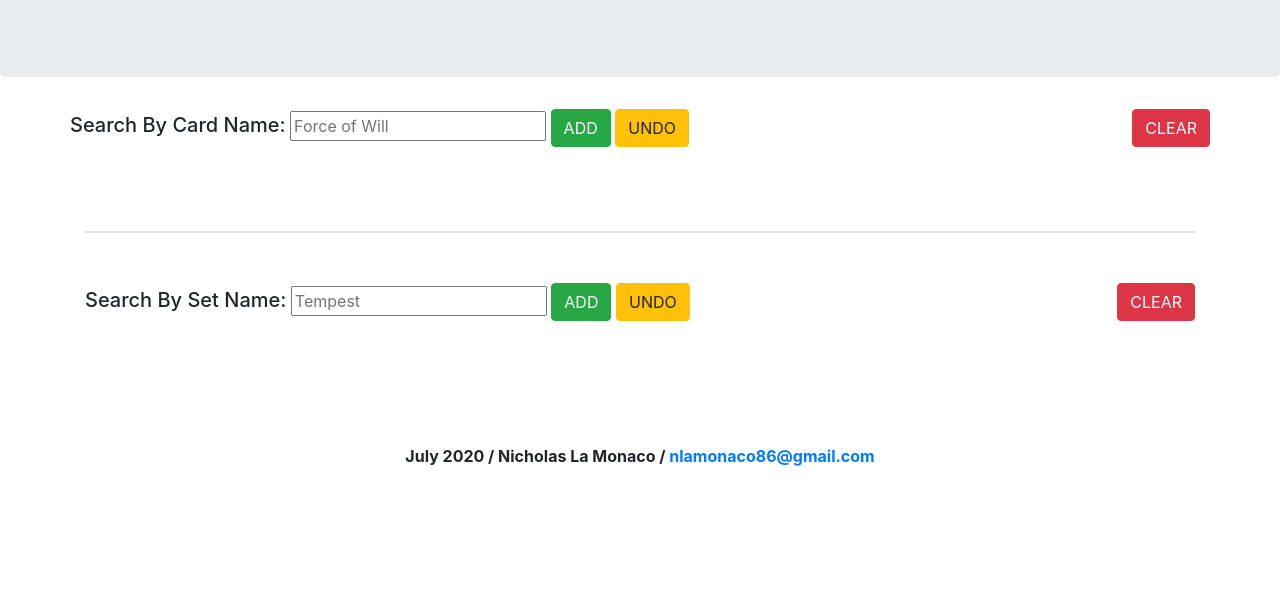
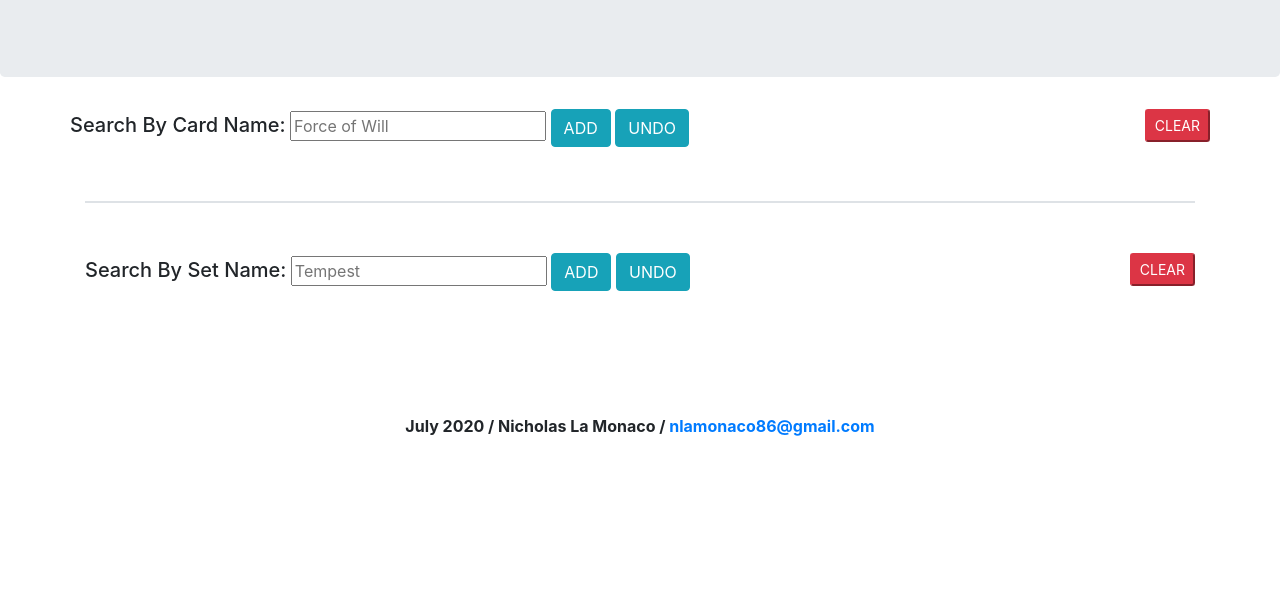
Before and after one commit to nlamonaco86/Power_Nine, a plain HTML site: page index.html in a window 1280 px wide. Shown: the part 187-800 px from the top of the page. Drawn offline with nearby package versions, Linux system fonts and the light colour scheme; no server answers.

Commit message:
font and button colors

```diff
--- a/index.html
+++ b/index.html
@@ -34,31 +34,31 @@
   <div class="jumbotron">
     <div class="container">
       <header class="container">
-        <h1>Power Nine</h1>
-        <p>Display your collection, and share it with the world.</p>
+        <h1 class="font-weight-bold text-info">Power Nine</h1>
+        <p class="font-italic">Display your collection, and share it with the world.</p>
       </header>
     </div>
   </div>
 
   <!-- Card Search -->
   <form class="container">
-    <div class="row justify-content-between">
+    <div class="row justify-content-between searchBar">
       <div>
         <label for="cardname">
           <h5>Search By Card Name: </h5>
         </label>
         <input type="text" id="cardName" placeholder="Force of Will">
-        <button type="add" id="add" class="btn btn-success">ADD</button>
-        <button type="clear" id="undo" class="btn btn-warning">UNDO</button>
+        <button type="add" id="add" class="btn btn-info">ADD</button>
+        <button type="clear" id="undo" class="btn btn-info">UNDO</button>
       </div>
       <div>
-        <button type="clear" id="clear" class="btn btn-danger">CLEAR</button>
+        <button type="clear" id="clear" class="btn-sm btn-danger">CLEAR</button>
       </div>
     </div>
   </form>
 
   <!--"Now Showing" Set Info-->
-  <div class="media container padText" id="infoTab">
+  <div class="media container" id="infoTab">
     <img id="setThumb" class="mr-3 symTiny">
     <div class="media-body">
       <h5 id="nowShowing" class="mt-0"></h5>
@@ -90,11 +90,11 @@
             <h5>Search By Set Name: </h5>
           </label>
           <input type="text" id="setName" placeholder="Tempest">
-          <button type="add" id="addSet" class="btn btn-success">ADD</button>
-          <button type="clear" id="undoSet" class="btn btn-warning">UNDO</button>
+          <button type="add" id="addSet" class="btn btn-info">ADD</button>
+          <button type="clear" id="undoSet" class="btn btn-info">UNDO</button>
         </div>
         <div>
-          <button type="clear" id="clearSet" class="btn btn-danger">CLEAR</button>
+          <button type="clear" id="clearSet" class="btn-sm btn-danger">CLEAR</button>
         </div>
       </div>
     </form>
```
